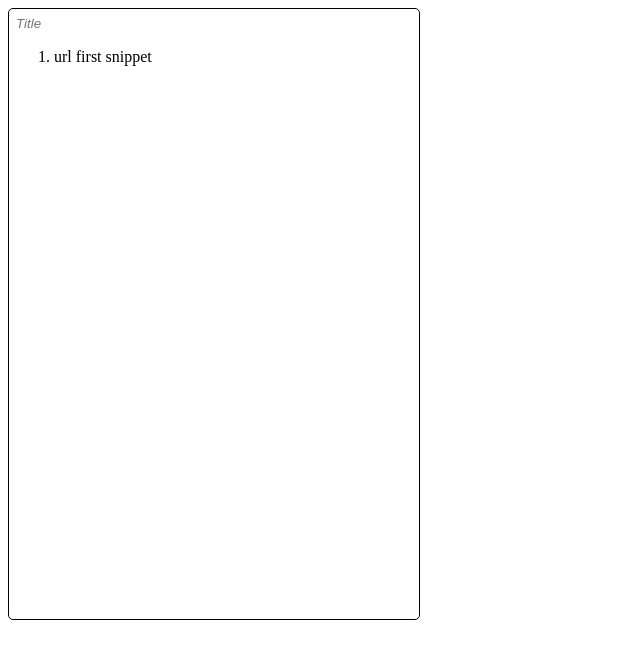
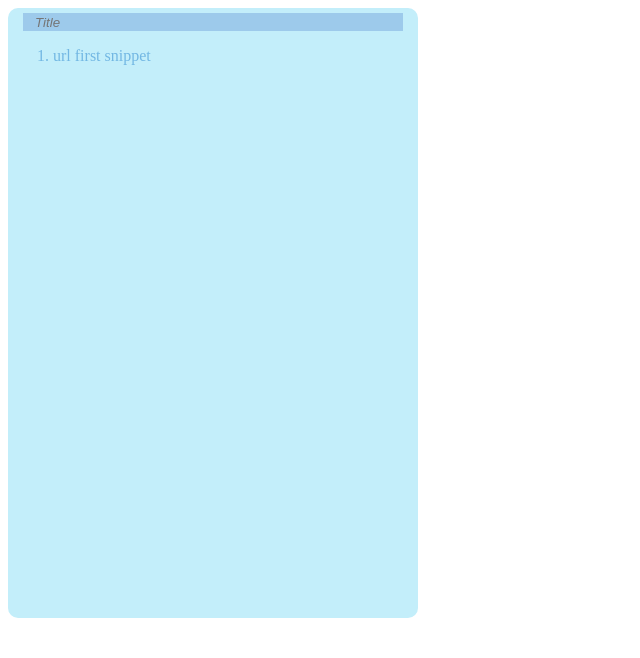
Before and after one commit to EddyKaggia/hackathon, a browser extension: page index.html in a window 1280 px wide. Shown: the whole page, without its empty margins (0-640 px from the left). Drawn offline with Linux system fonts and the light colour scheme.

Commit message:
partially done 2

```diff
--- a/main.css
+++ b/main.css
@@ -1,9 +1,11 @@
 .body {
   height: 600px;
   width: 400px;
-  border: 1px solid black;
+  /*border: 1px solid black;*/
   padding: 5px;
-  border-radius: 5px;
+  border-radius: 10px;
+  background-color: #C3EEFA;
+  color: #72b7e3;
 }
 
 .title {
@@ -11,5 +13,6 @@
     color: grey;
     border: none;
     width: 95%;
-
+    background-color: #9DCAEB;
+    margin-left: 10px;
 }
```
Also changed, not shown: assets/recycle-bin.png (added), manifest.json, 1 other file.
